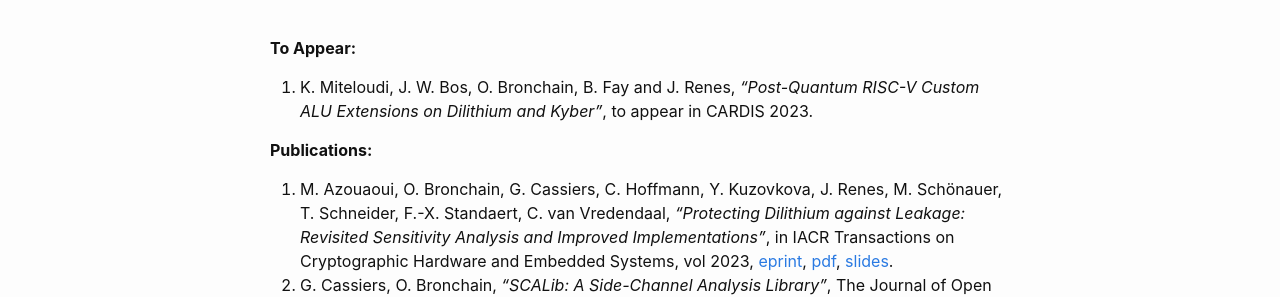
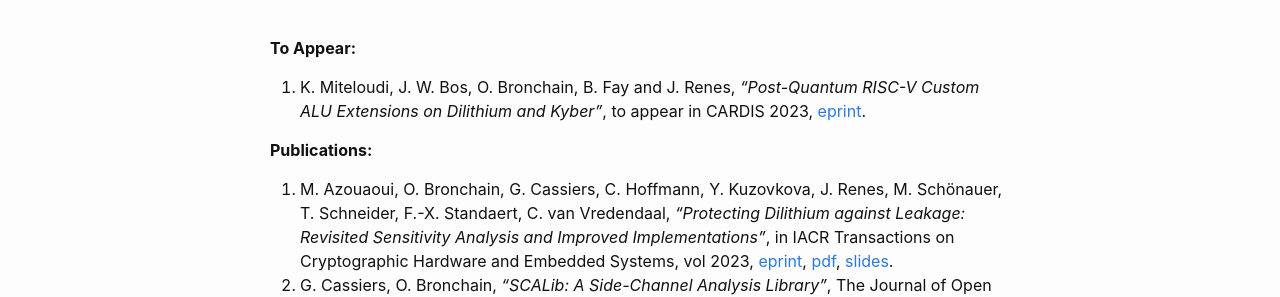
Before and after one commit to obronchain/obronchain.github.io, a Jekyll site: the page built from publications.md, in a window 1280 px wide and 900 px high. Shown: the part 134-431 px from the top of the window. Built offline with Jekyll 4.4.1, drawn with Linux system fonts in a browser that asks for light colours; a style sheet for code colours, icons or effects is not loaded.

Commit message:
Add eprint to PQVALUE

```diff
--- a/publications.md
+++ b/publications.md
@@ -6,7 +6,7 @@ permalink: /publications/
 
 
 **To Appear:**
-1. K. Miteloudi, J. W. Bos, O. Bronchain, B. Fay and J. Renes, _"Post-Quantum RISC-V Custom ALU Extensions on Dilithium and Kyber"_, to appear in CARDIS 2023.
+1. K. Miteloudi, J. W. Bos, O. Bronchain, B. Fay and J. Renes, _"Post-Quantum RISC-V Custom ALU Extensions on Dilithium and Kyber"_, to appear in CARDIS 2023, [eprint](https://eprint.iacr.org/2023/1505).
 
 **Publications:**
 1. M. Azouaoui, O. Bronchain, G. Cassiers, C. Hoffmann, Y. Kuzovkova, J. Renes, M. Schönauer, T. Schneider, F.-X. Standaert, C. van Vredendaal, _"Protecting Dilithium against Leakage: Revisited Sensitivity Analysis and Improved Implementations"_, in IACR Transactions on Cryptographic Hardware and Embedded Systems, vol 2023, [eprint](https://eprint.iacr.org/2022/1406), [pdf](https://tches.iacr.org/index.php/TCHES/article/view/11158), [slides](https://iacr.org/submit/files/slides/2023/tches/ches2023/4_20/slides.pptx).
```
